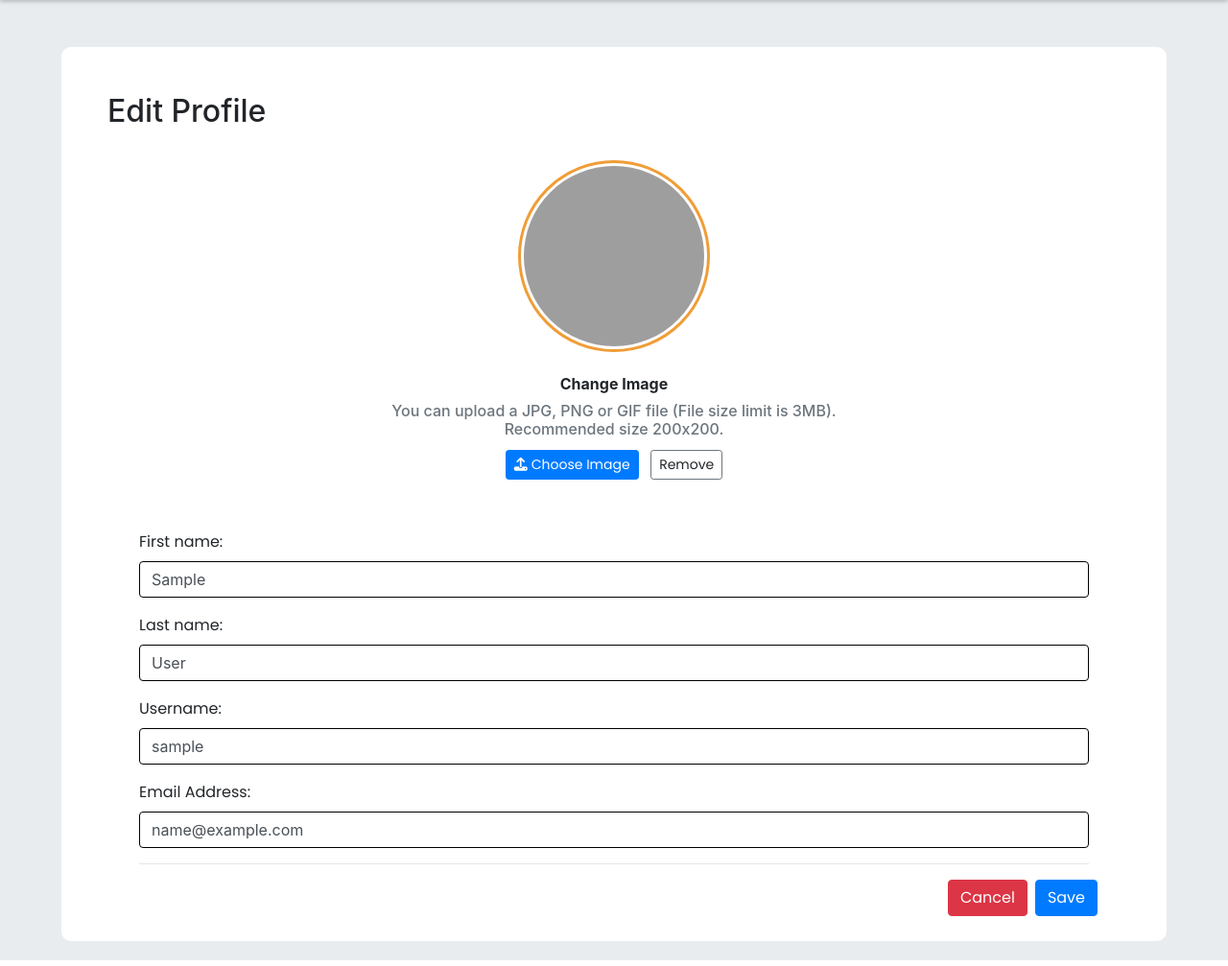
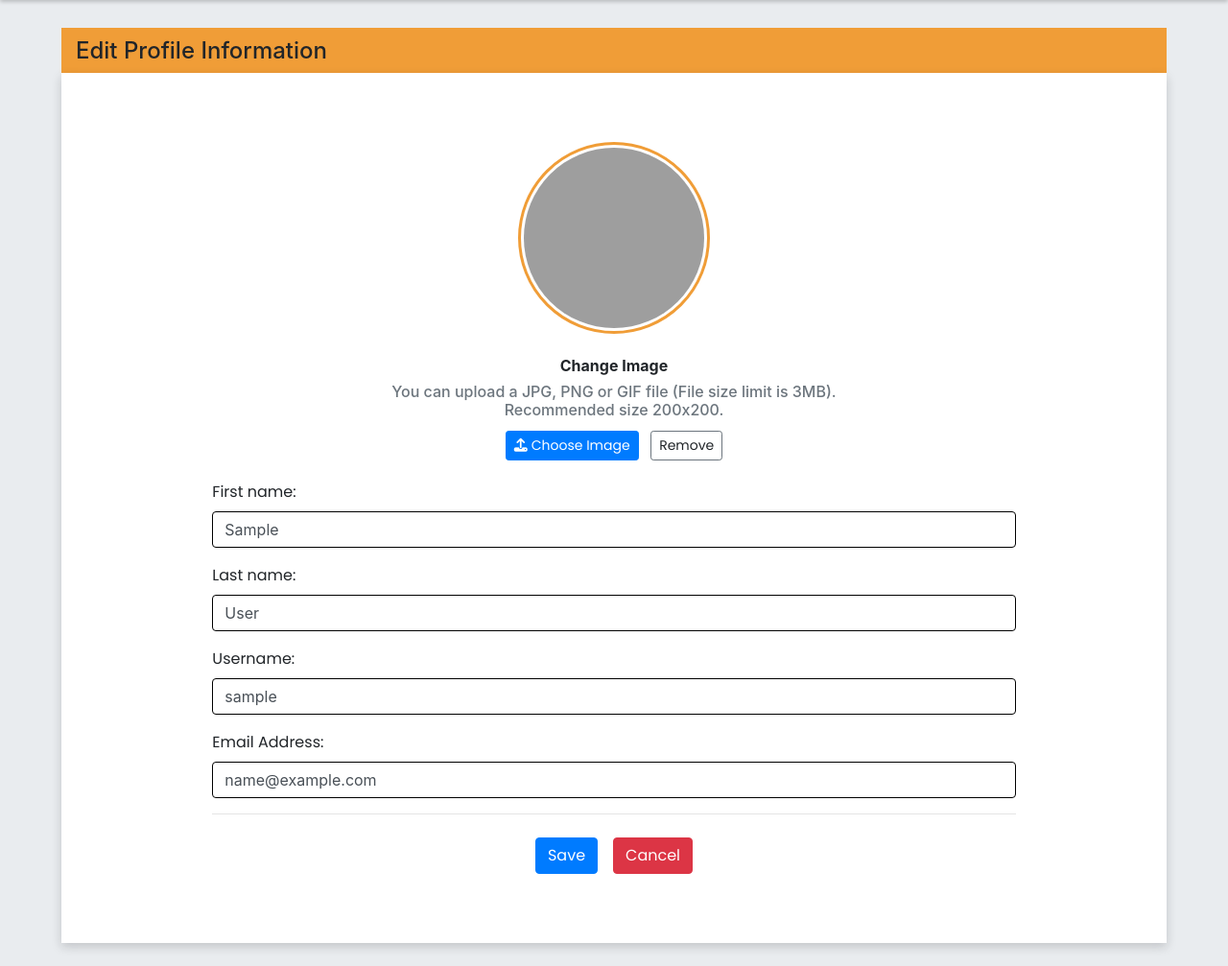
Before and after one commit to JoshuaDelRosario017/untangled-strings-blog, a Django app: page /edit-profile/ in a window 1280 px wide. Shown: the part 71-1078 px from the top of the page at 96% size. Run offline with Django 4.2, Linux system fonts and the light colour scheme; the visitor is signed in with stand-in values (Sample User, id 1); some libraries are stand-ins or nearby versions; grey boxes are pictures that could not be loaded.

Commit message:
adjust Edit profile Interface

```diff
--- a/untangled/templates/registration/editprofile.html
+++ b/untangled/templates/registration/editprofile.html
@@ -7,8 +7,11 @@
 
 
 {% block content %}
-<div class="card-body">
-    <div class="container p-5" style="background-color: #fff; border-radius: 10px;">
+
+
+<div class="container mb-4" style="padding-top: 10px; background-color: var(--primary-color)">
+    <h4>Edit Profile Information</h4>
+    <div class="row d-flex justify-content-center align-items-center px-3 py-5" style="background-color: #fff; box-shadow: 0 4px 10px 0 rgba(22, 22, 26, 0.18);">
         {% if messages %}
             <ul class="messages col-md-6 m-auto">
                 {% for message in messages %}
@@ -16,21 +19,21 @@
                 {% endfor %}
             </ul>
         {% endif %}
-        <div class="row col-md-12 ">
+        <!-- <div class="">
             <h2>Edit Profile</h2>
-        </div>
-        <div class="row justify-content-center">
-            <div class="col-md-10 px-3">
-            <form method="POST" action="">
+        </div> -->
+        <!-- <div class=""> -->
+        <form method="POST" action=""></form>
+        <!-- <div class=" px-3"> -->
+
             {% csrf_token %}
                 <!-- PROFILE PICTURE -->
                 <div class="text-center">
                     <img class="img-fluid rounded-circle my-4" id="profileDisplay" src="media{{ user.profile }}" style="border: 3px solid #f09d37; margin: 0 auto; padding: 3px; width: 200px; height:200px;" onerror="this.src='/media/profile_pics/default_pfp.jpeg';this.onerror='';"/>
                 </div>
-
-            </div>
-        </div>
-        <div class="row justify-content-center mb-5">
+        <!-- </div> -->
+        <!-- </div> -->
+        <!-- <div class="row justify-content-center mb-5"> -->
             <div class="col-md-12 px-5 text-center">
                 <h6 class="font-weight-bold">Change Image</h6>
                 <h6 class="text-muted">You can upload a JPG, PNG or GIF file (File size limit is 3MB).<br> Recommended size 200x200.</h6>
@@ -38,22 +41,23 @@
                 <label for="profileImage" class="btn btn-sm btn-primary m-1"><i class="fas fa-upload mr-1"></i>Choose Image</label>
                 <a class="btn btn-sm btn-outline-secondary m-1">Remove</a>
             </div>
-        </div>
+        <!-- </div> -->
 
         <!-- Containers -->
-        <div class="row">
-            <div class="col-md-12 px-5">
+        <!-- <div class="row"> -->
+            <div class="col-md-10 mt-3 px-5">
                 {{form}}
-
                 <hr>
             </div>
-        </div>
-        <div class="mb-3">
-            <button type="submit" class="btn btn-primary float-right ml-2 mr-4">Save</button>
-            </form>
-            <a href="{% url 'untangled:profile' %}" class="btn btn-danger float-right">Cancel</a>
-        </div>
+        <!-- </div> -->
+            <div class="mb-3 d-flex justify-content-center col-12">
+                <button type="submit" class="btn btn-primary m-2">Save</button>
+
+                <a href="{% url 'untangled:profile' %}" class="btn btn-danger float-right m-2">Cancel</a>
+            </div>
+        </form>
     </div>
+
 </div>
 
 <script>
--- a/untangled/templates/untangled/addCategory.html
+++ b/untangled/templates/untangled/addCategory.html
@@ -7,7 +7,7 @@
 {% block content %}
 {% load static %}
 <div class="container" style="padding-top: 10px; background-color: var(--primary-color)">
-    <h2 class="">Add Blog Category</h2>
+    <h4 class="">Add Blog Category</h4>
     <div class="row d-flex justify-content-center align-items-center px-3 py-5" style="background-color: #fff; box-shadow: 0 4px 10px 0 rgba(22, 22, 26, 0.18);">
         {% if messages %}
         <div class="message col-md-6">
--- a/untangled/templates/untangled/blogEntry.html
+++ b/untangled/templates/untangled/blogEntry.html
@@ -9,7 +9,7 @@
 
 <div class="container">
     <div class="row" >
-        <div class="col-md-8 mb-3 px-4 rounded col-flex-item" style="background-color: #fff; box-shadow: 0 4px 10px 0 rgba(22, 22, 26, 0.18);">
+        <div class="col-md-8 mb-3 px-4 rounded col-flex-item" style="background-color: #fff; box-shadow: 0 4px 10px 0 var(--primary-color)">
             <h1 class="blog-title mt-4 font-weight-bold text-center">{{ blogs.blog_title }}</h1>
 
             <div class="text-muted mt-3 text-center">
--- a/untangled/views.py
+++ b/untangled/views.py
@@ -75,7 +75,9 @@ def loggedIn(request):
 
 def home(request):
     featured = Blogs.objects.filter(is_featured=True)
-    return render(request, 'untangled/home.html', {'featured': featured})
+    entries = Blogs.objects.filter(is_featured=False)
+    entries_count = len(entries)
+    return render(request, 'untangled/home.html', {'featured': featured, 'entries': entries, 'entries_count': entries_count})
 
 # @login_required(login_url='untangled/loginview')
 def about(request):
```
Also changed, not shown: untangled/templates/untangled/home.html (+20 -30 lines).
